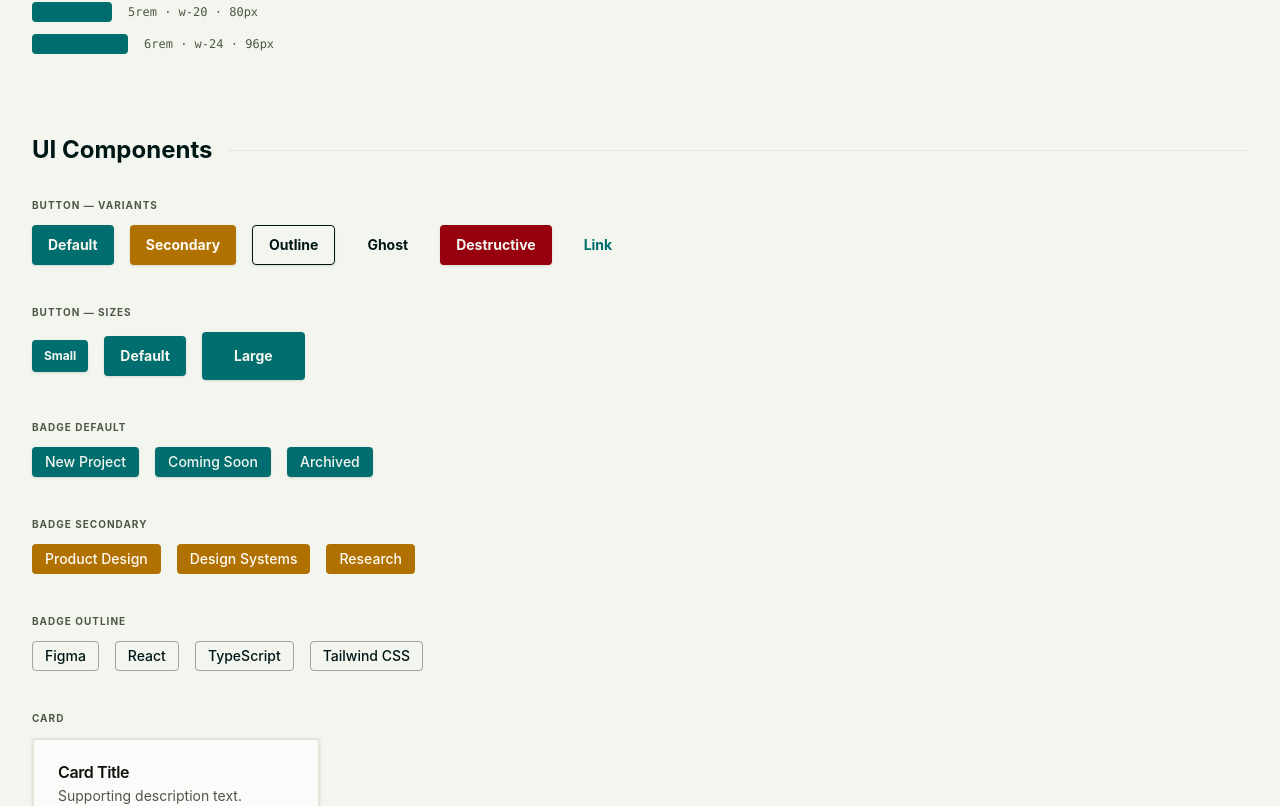
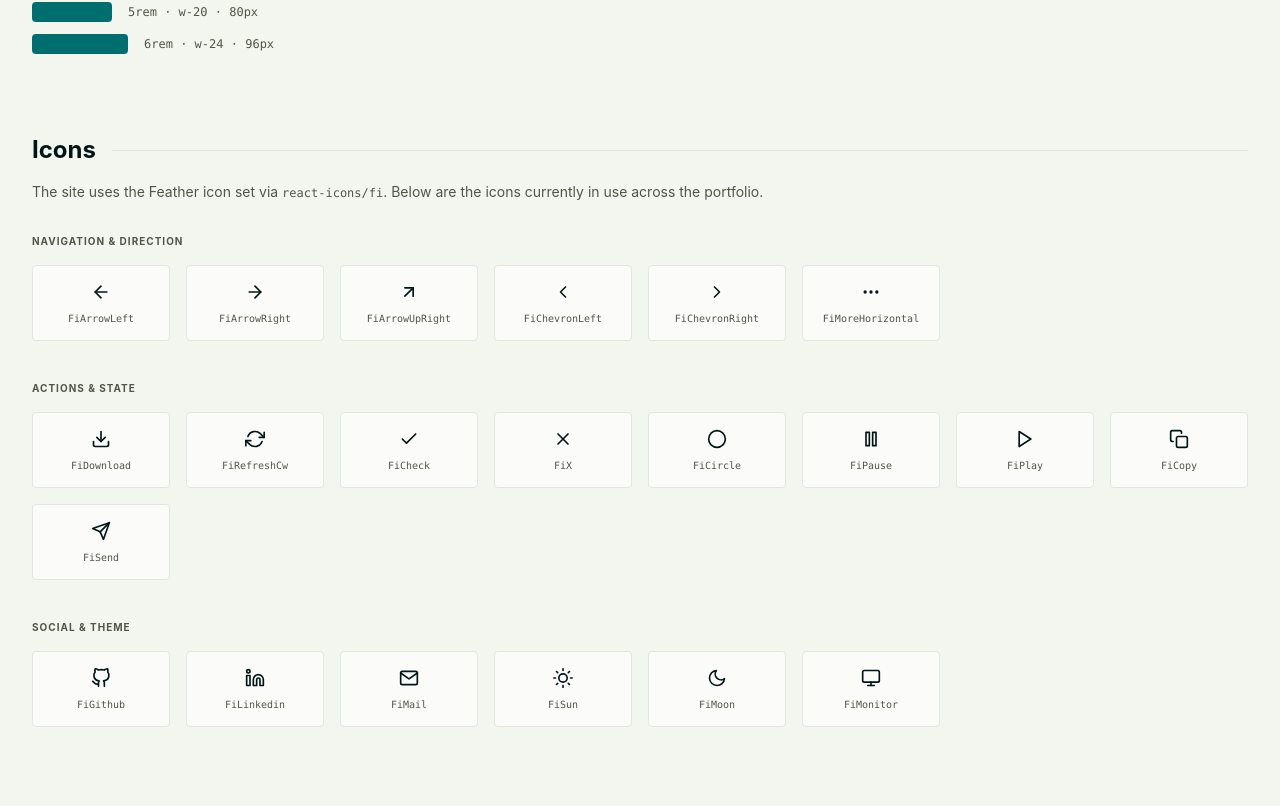
Before and after one commit to travhall/thd-portfolio, a Next.js app: page /style-guide in a window 1280 px wide. Shown: the part 2859-3665 px from the top of the page. Built offline with nearby package versions, Linux system fonts and the light colour scheme.

Commit message:
feat: Implement an interactive icon display in the style guide, refine button text sizing, and update `@types/node`.

```diff
--- a/app/style-guide/page.tsx
+++ b/app/style-guide/page.tsx
@@ -2,7 +2,29 @@
 
 import React, { useState, useEffect } from "react";
 import { motion, AnimatePresence } from "framer-motion";
-import { FiPause, FiPlay } from "react-icons/fi";
+import {
+  FiPause,
+  FiPlay,
+  FiArrowLeft,
+  FiArrowRight,
+  FiArrowUpRight,
+  FiChevronLeft,
+  FiChevronRight,
+  FiMoreHorizontal,
+  FiDownload,
+  FiRefreshCw,
+  FiX,
+  FiCheck,
+  FiMoon,
+  FiSun,
+  FiMonitor,
+  FiCircle,
+  FiGithub,
+  FiLinkedin,
+  FiMail,
+  FiCopy,
+  FiSend,
+} from "react-icons/fi";
 import {
   Badge,
   Button,
@@ -143,6 +165,57 @@ function Swatch({ bg, label, sub }: { bg: string; label: string; sub?: string })
       <p className="text-xs font-medium text-foreground leading-none">{label}</p>
       {sub && <p className="text-[10px] text-muted-foreground font-mono leading-none truncate">{sub}</p>}
     </div>
+  );
+}
+
+function IconCard({ icon: Icon, name }: { icon: React.ElementType; name: string }) {
+  const [copied, setCopied] = useState(false);
+
+  const handleCopy = async () => {
+    try {
+      await navigator.clipboard.writeText(name);
+      setCopied(true);
+      setTimeout(() => setCopied(false), 2000);
+    } catch (err) {
+      console.error("Failed to copy icon name: ", err);
+    }
+  };
+
+  return (
+    <button
+      onClick={handleCopy}
+      className="relative flex flex-col items-center justify-center p-4 rounded-sm border border-border bg-card gap-3 hover:bg-secondary/50 transition-colors cursor-pointer group w-full outline-hidden focus-visible:ring-2 focus-visible:ring-ring focus-visible:ring-offset-2 ring-offset-background"
+      title={`Click to copy ${name}`}
+    >
+      <div className="relative h-5 w-5 flex items-center justify-center">
+        <AnimatePresence mode="wait" initial={false}>
+          {copied ? (
+            <motion.div
+              key="check"
+              initial={{ scale: 0.5, opacity: 0 }}
+              animate={{ scale: 1, opacity: 1 }}
+              exit={{ scale: 0.5, opacity: 0 }}
+              transition={{ duration: 0.15 }}
+            >
+              <FiCheck className="w-5 h-5 text-primary" />
+            </motion.div>
+          ) : (
+            <motion.div
+              key="icon"
+              initial={{ scale: 0.8, opacity: 0 }}
+              animate={{ scale: 1, opacity: 1 }}
+              exit={{ scale: 0.8, opacity: 0 }}
+              transition={{ duration: 0.15 }}
+            >
+              <Icon className="w-5 h-5" />
+            </motion.div>
+          )}
+        </AnimatePresence>
+      </div>
+      <p className="text-[10px] text-muted-foreground font-mono leading-none text-center truncate w-full group-hover:text-foreground transition-colors">
+        {copied ? "Copied!" : name}
+      </p>
+    </button>
   );
 }
 
@@ -398,6 +471,55 @@ export default function StyleGuide() {
         </div>
       </Section>
 
+      {/* ── Icons ────────────────────────────────────────────────────── */}
+      <Section id="icons" title="Icons">
+        <p className="text-sm text-muted-foreground -mt-4">
+          The site uses the Feather icon set via <code className="text-xs font-mono">react-icons/fi</code>.
+          Below are the icons currently in use across the portfolio.
+        </p>
+
+        <div className="space-y-10">
+          <div className="space-y-4">
+            <p className="case-section-label">Navigation & Direction</p>
+            <div className="grid grid-cols-3 sm:grid-cols-4 md:grid-cols-6 lg:grid-cols-8 gap-4">
+              <IconCard icon={FiArrowLeft} name="FiArrowLeft" />
+              <IconCard icon={FiArrowRight} name="FiArrowRight" />
+              <IconCard icon={FiArrowUpRight} name="FiArrowUpRight" />
+              <IconCard icon={FiChevronLeft} name="FiChevronLeft" />
+              <IconCard icon={FiChevronRight} name="FiChevronRight" />
+              <IconCard icon={FiMoreHorizontal} name="FiMoreHorizontal" />
+            </div>
+          </div>
+
+          <div className="space-y-4">
+            <p className="case-section-label">Actions & State</p>
+            <div className="grid grid-cols-3 sm:grid-cols-4 md:grid-cols-6 lg:grid-cols-8 gap-4">
+              <IconCard icon={FiDownload} name="FiDownload" />
+              <IconCard icon={FiRefreshCw} name="FiRefreshCw" />
+              <IconCard icon={FiCheck} name="FiCheck" />
+              <IconCard icon={FiX} name="FiX" />
+              <IconCard icon={FiCircle} name="FiCircle" />
+              <IconCard icon={FiPause} name="FiPause" />
+              <IconCard icon={FiPlay} name="FiPlay" />
+              <IconCard icon={FiCopy} name="FiCopy" />
+              <IconCard icon={FiSend} name="FiSend" />
+            </div>
+          </div>
+
+          <div className="space-y-4">
+            <p className="case-section-label">Social & Theme</p>
+            <div className="grid grid-cols-3 sm:grid-cols-4 md:grid-cols-6 lg:grid-cols-8 gap-4">
+              <IconCard icon={FiGithub} name="FiGithub" />
+              <IconCard icon={FiLinkedin} name="FiLinkedin" />
+              <IconCard icon={FiMail} name="FiMail" />
+              <IconCard icon={FiSun} name="FiSun" />
+              <IconCard icon={FiMoon} name="FiMoon" />
+              <IconCard icon={FiMonitor} name="FiMonitor" />
+            </div>
+          </div>
+        </div>
+      </Section>
+
       {/* ── UI Components ────────────────────────────────────────────── */}
       <Section id="components" title="UI Components">
         <div className="space-y-10">
--- a/components/ui/button.tsx
+++ b/components/ui/button.tsx
@@ -5,7 +5,7 @@ import { cva, type VariantProps } from "class-variance-authority";
 import { cn } from "@/lib/utils";
 
 const buttonVariants = cva(
-  "inline-flex items-center justify-center gap-2 whitespace-nowrap rounded-sm text-sm font-bold transition-all focus-visible:outline-none focus-visible:ring-1 focus-visible:ring-ring disabled:pointer-events-none disabled:opacity-50 [&_svg]:pointer-events-none [&_svg]:size-4 [&_svg]:shrink-0 hover:scale-[1.06]",
+  "inline-flex items-center justify-center gap-2 whitespace-nowrap rounded-sm font-bold transition-all focus-visible:outline-none focus-visible:ring-1 focus-visible:ring-ring disabled:pointer-events-none disabled:opacity-50 [&_svg]:pointer-events-none [&_svg]:size-4 [&_svg]:shrink-0 hover:scale-[1.06]",
   {
     variants: {
       variant: {
@@ -21,9 +21,9 @@ const buttonVariants = cva(
         link: "text-primary underline-offset-4 hover:underline",
       },
       size: {
-        default: "h-10 px-4 py-2",
+        default: "h-10 px-4 py-2 text-sm",
         sm: "h-8 rounded-sm px-3 text-xs",
-        lg: "h-12 rounded-sm px-8",
+        lg: "h-12 rounded-sm px-8 text-base",
         icon: "h-9 w-9",
       },
     },
--- a/package.json
+++ b/package.json
@@ -32,7 +32,7 @@
   "devDependencies": {
     "@eslint/eslintrc": "^3.3.4",
     "@tailwindcss/postcss": "^4.2.1",
-    "@types/node": "^25.3.1",
+    "@types/node": "^25.3.2",
     "@types/react": "^19.2.14",
     "@types/react-dom": "^19.2.3",
     "autoprefixer": "10.4.27",
```
Also changed, not shown: 1 other file (tests, documents, lock files or other folders).
